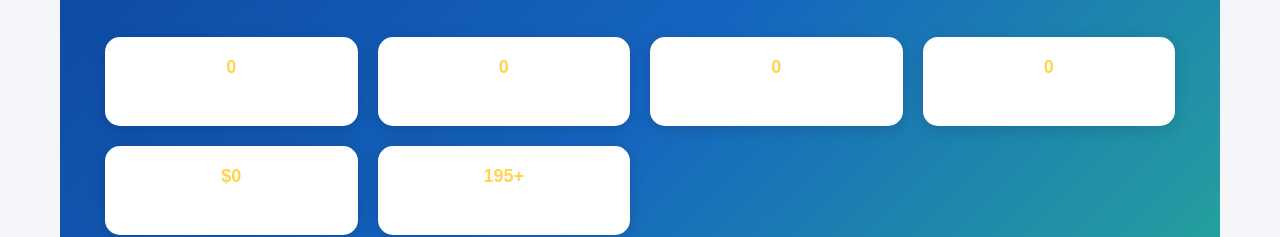
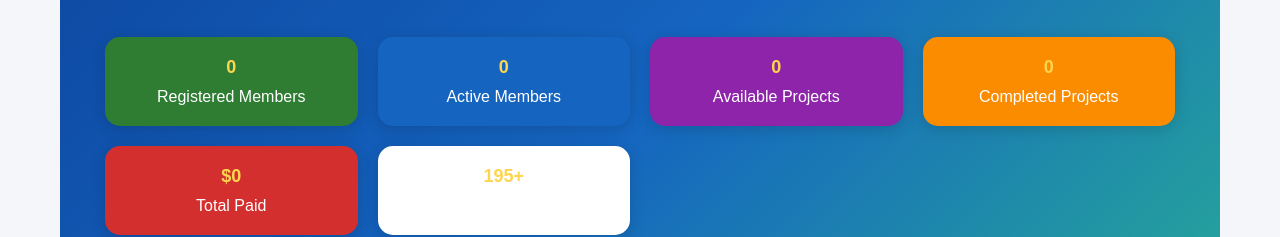
Before and after one commit to onlinesellers001htomyly-oss/UK-WRITERS-HUB-, a website: page index.html in a window 1280 px wide. Shown: the part 722-959 px from the top of the page. Drawn offline with Linux system fonts and the light colour scheme.

Commit message:
Update style.css

```diff
--- a/style.css
+++ b/style.css
@@ -878,13 +878,47 @@ margin:25px 0;
 }
 
 .stat-card{
-background:white;
-border-radius:18px;
+
+background:#1565C0;
+
+color:white;
+
+text-align:center;
+
+border-radius:20px;
+
 padding:25px;
-text-align:center;
-box-shadow:0 8px 20px rgba(0,0,0,.12);
-transition:.3s;
-}
+
+  }
+.stat-card:nth-child(1){
+
+background:#2E7D32;
+
+}
+
+.stat-card:nth-child(2){
+
+background:#1565C0;
+
+}
+
+.stat-card:nth-child(3){
+
+background:#8E24AA;
+
+}
+
+.stat-card:nth-child(4){
+
+background:#FB8C00;
+
+}
+
+.stat-card:nth-child(5){
+
+background:#D32F2F;
+
+  }
 
 .stat-card:hover{
 transform:translateY(-8px);
```
